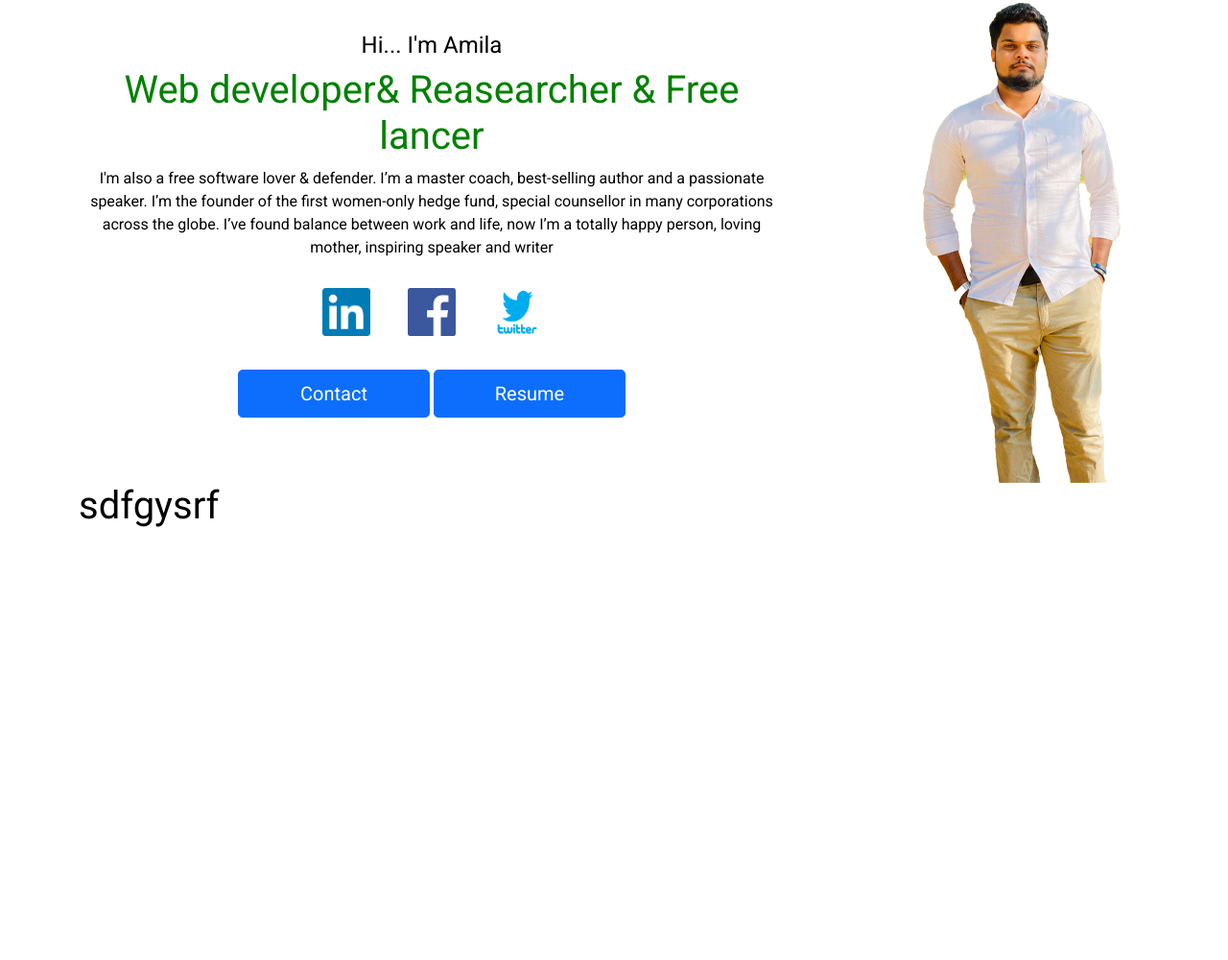
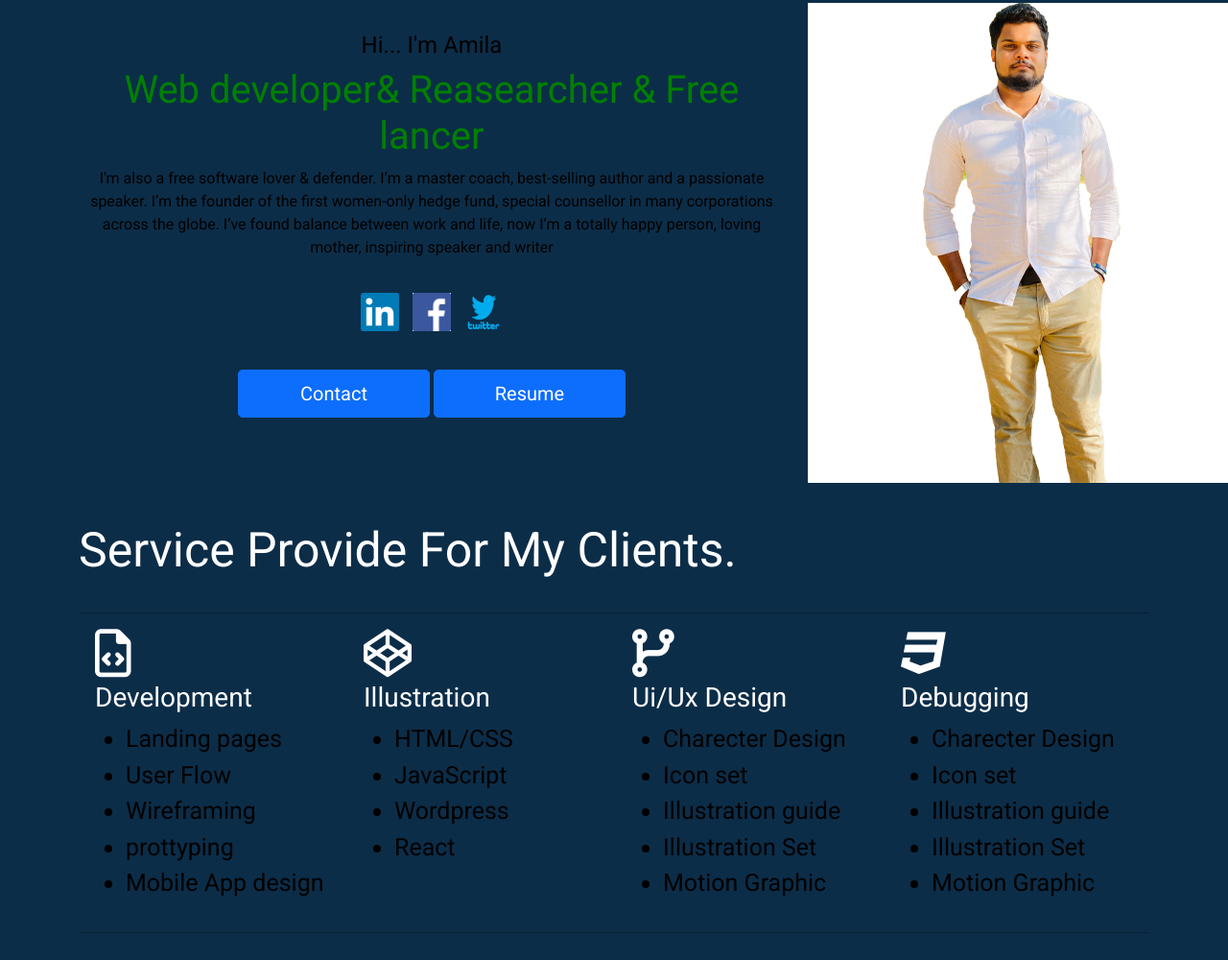
Before and after one commit to amilaupendra/Amila-Adhikari, a plain HTML site: page index.html in a window 1280 px wide. Shown: the part 109-1109 px from the top of the page at 96% size. Before the commit the page ends 800 px from the top, so only its background shows below. Drawn offline with Linux system fonts and the light colour scheme.

Commit message:
service for clients div added

```diff
--- a/css files/index.css
+++ b/css files/index.css
@@ -2,6 +2,8 @@ body{
     font-family: 'Roboto', sans-serif;
     color: black;
     padding: 12px;
+    background-color: #0C2D48;
+
 }
 
 /*navigate bar div*/
@@ -28,6 +30,8 @@ body{
 .myDetails{
     display: inline-block;
     height: 500px;
+    background-color:#0C2D48 ;
+
 }
 
 #textPart{
@@ -35,6 +39,7 @@ body{
     height: auto;
     margin: 10px;
 }
+
 
 /*social media icons*/
 
@@ -54,6 +59,7 @@ body{
     margin-left: auto;
     margin-right: auto;
     padding: auto;
+    border-radius: 2px;
 }
 
 .socialM:hover{
@@ -63,14 +69,28 @@ body{
 .socialM img{
     width: 50px;
     height: 50px;
+    padding: 5px;
 
 }
 
-.socialM#fb{
+.socialM #linked{
+    margin-left: 35px;
+    margin-right: 35px;
+    padding: 5px;
+
+}
+
+.socialM #fb{
+    margin-left: 35px;
+    margin-right: 35px;
+    padding: 5px;
+
+}
+
+.socialM #twitt{
     margin-left: 35px;
     margin-right: 35px;
 }
-
 /*Quick links,resume*/
 
 .ql button{
@@ -96,3 +116,58 @@ body{
     margin-right: auto;
     padding: 15px;
 }
+
+/*Service Provide for my clients*/
+
+.secondPart #h1{
+    font-size: 50px;
+    color: white;
+    margin-top: 40px;
+    margin-bottom: 35px;
+}
+
+.wrapper{
+    height: 300px;
+    display: flex;
+    flex-direction: row;
+    overflow-x: auto;
+    white-space: nowrap;
+    margin: 5px;
+}
+
+
+.wrapper::-webkit-scrollbar{
+    width: 0;
+}
+
+
+.wrapper .serviceCard{
+    min-width: 280px;
+    height: 280px;
+    text-align: left;
+    background-color: #0C2D48;
+    display: inline-block;
+
+    font-size: 25px;
+    border-radius: 5%;
+
+}
+
+.serviceCard h3:hover{
+
+}
+
+.wrapper .serviceCard:hover{
+    color:black;
+    background-color: white;
+
+}
+
+.iconDiv{
+    color: white;
+    background-color:#0C2D48 ;
+}
+
+.serviceCard .icon:hover{
+    color: #FEDE00;
+}
--- a/index.html
+++ b/index.html
@@ -61,7 +61,7 @@
 
     <div class="mainPart row">
 
-        <div class="myDetails col-8">
+        <div class="myDetails col-8 xs-col-12">
 
             <div class="textPart" style="text-align: center;" id="textPart">
                 <h4>Hi... I'm Amila</h4>
@@ -75,21 +75,21 @@
                 </h4>
             </div>
 
-            <div class="socialMedia" id="sm">
+            <div class="socialMedia container" col-sm-12 id="sm">
                 <div class="socialM" id="linked">
-                    <a href="www.google.com"><img src="images/socialMedia/linkedin.png" alt=""></a>
+                    <a href="www.google.com"><img col-12 src="images/socialMedia/linkedin.png" alt=""></a>
                 </div>
 
                 <div class="socialM" id="fb">
-                    <a href="www.google.com"><img src="images/socialMedia/fb.jpg" alt=""></a>
+                    <a href="www.google.com"><img col-12 src="images/socialMedia/fb.jpg" alt=""></a>
                 </div>
 
-                <div id="twitt" class="socialM">
-                    <a href="www.google.com"><img src="images/socialMedia/twitter.png" alt=""></a>
+                <div class="socialM"  id="twitt" >
+                    <a href="www.google.com"><img justify-content-xs-center src="images/socialMedia/twitter.png" alt=""></a>
                 </div>
             </div>
 
-            <div class="quickLinks">
+            <div class="quickLinks jusrify-content-center-col">
                 <div class="ql">
                     <button type="button" class="btn btn-primary btn-lg" id="btn">Contact</button>
                 </div>
@@ -101,17 +101,88 @@
         </div>
 
         <!--MY photo-->
-        <div class="myDetails col-4">
+        <div class="myDetails col-4" id="myimg">
             <img src="images/myDetails/my.png" alt="myimage">
         </div>
     </div>
 
-    <h1>sdfgysrf</h1>
+    <div class="secondPart">
+        <h1 id="h1">Service Provide For My Clients.</h1>
+        <hr>
+
+        <div class="serviceDiv wrapper container">
+
+            <div class="serviceCard" id="uiux">
+                <div class="iconDiv">
+                    <i class="far fa-file-code fa-2x icon"></i>
+                    <h3 style="color: white;">Development</h3>
+                </div>
+
+                <ul>
+                    <li>Landing pages</li>
+                    <li>User Flow</li>
+                    <li>Wireframing </li>
+                    <li>prottyping</li>
+                    <li>Mobile App design</li>
+                </ul>
+            </div>
+
+            <div class="serviceCard" id="Development">
+                <div class="iconDiv">
+                    <i class="fab fa-codepen fa-2x icon"></i>
+                    <h3 style="color: white;">Illustration</h3>
+                </div>
+                <ul>
+                    <li>HTML/CSS</li>
+                    <li>JavaScript </li>
+                    <li>Wordpress</li>
+                    <li>React</li></ul>
+            </div>
+
+            <div class="serviceCard" id="illustration">
+                <div class="iconDiv">
+                    <i class="fas fa-code-branch fa-2x icon"></i>
+                    <h3 style="color: white;">Ui/Ux Design</h3>
+                </div>
+                <ul>
+                    <li>Charecter Design</li>
+                    <li>Icon set</li>
+                    <li>Illustration guide</li>
+                    <li>Illustration Set</li>
+                    <li>Motion Graphic</li>
+                </ul>
+
+            </div>
+
+            <div class="serviceCard" id="illustration">
+                <div class="iconDiv">
+                    <i class="fab fa-css3 fa-2x icon"></i>
+                    <h3 style="color: white;">Debugging</h3>
+                </div>
+                <UL>
+                    <li>Charecter Design</li>
+                    <li>Icon set</li>
+                    <li>Illustration guide</li>
+                    <li>Illustration Set</li>
+                    <li>Motion Graphic</li>
+                </UL>
+
+            </div>
+
+            <div class="serviceCard" id="illustration">
+                <UL>
+                    <i class="fab fa-css3 fa-2x icon"></i>
+                    <li>Charecter Design</li>
+                    <li>Icon set</li>
+                    <li>Illustration guide</li>
+                    <li>Illustration Set</li>
+                    <li>Motion Graphic</li></UL>
+
+            </div>
+        </div>
+        <hr>
 
 
-
-
-    </div>
 
 
 
```
